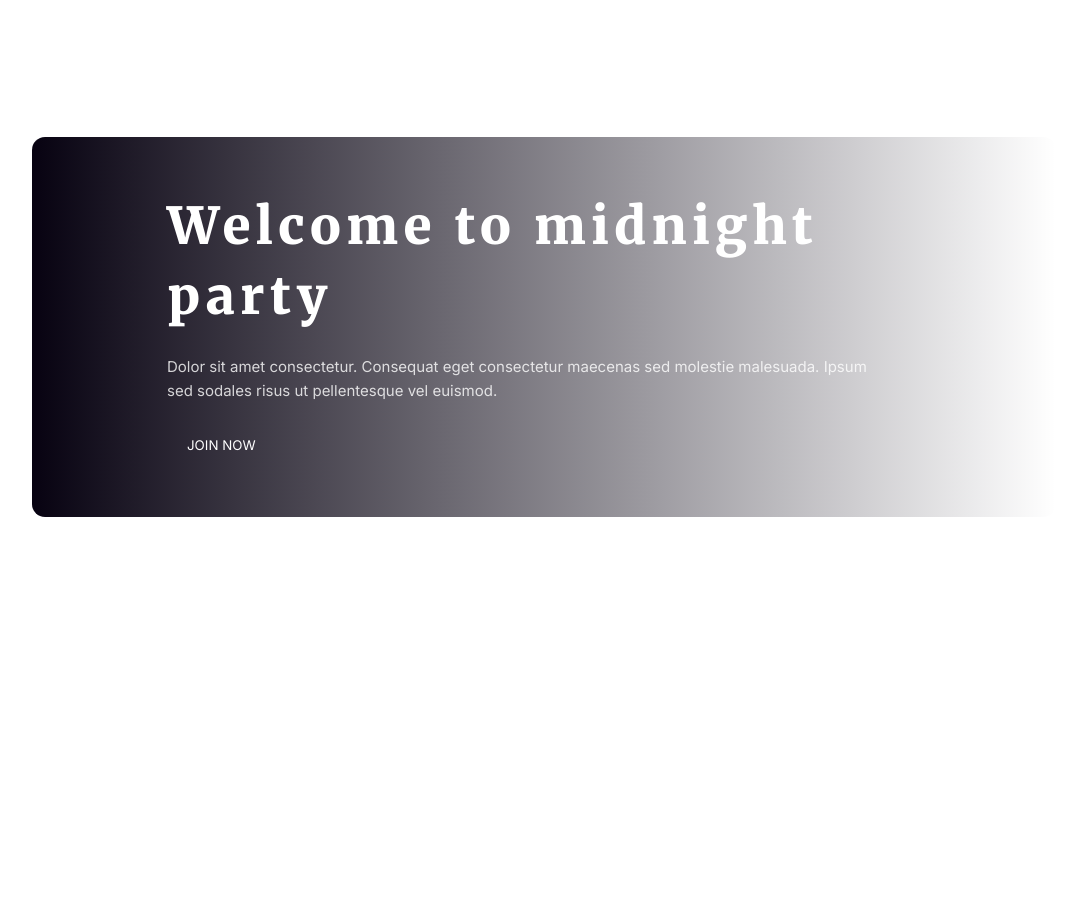
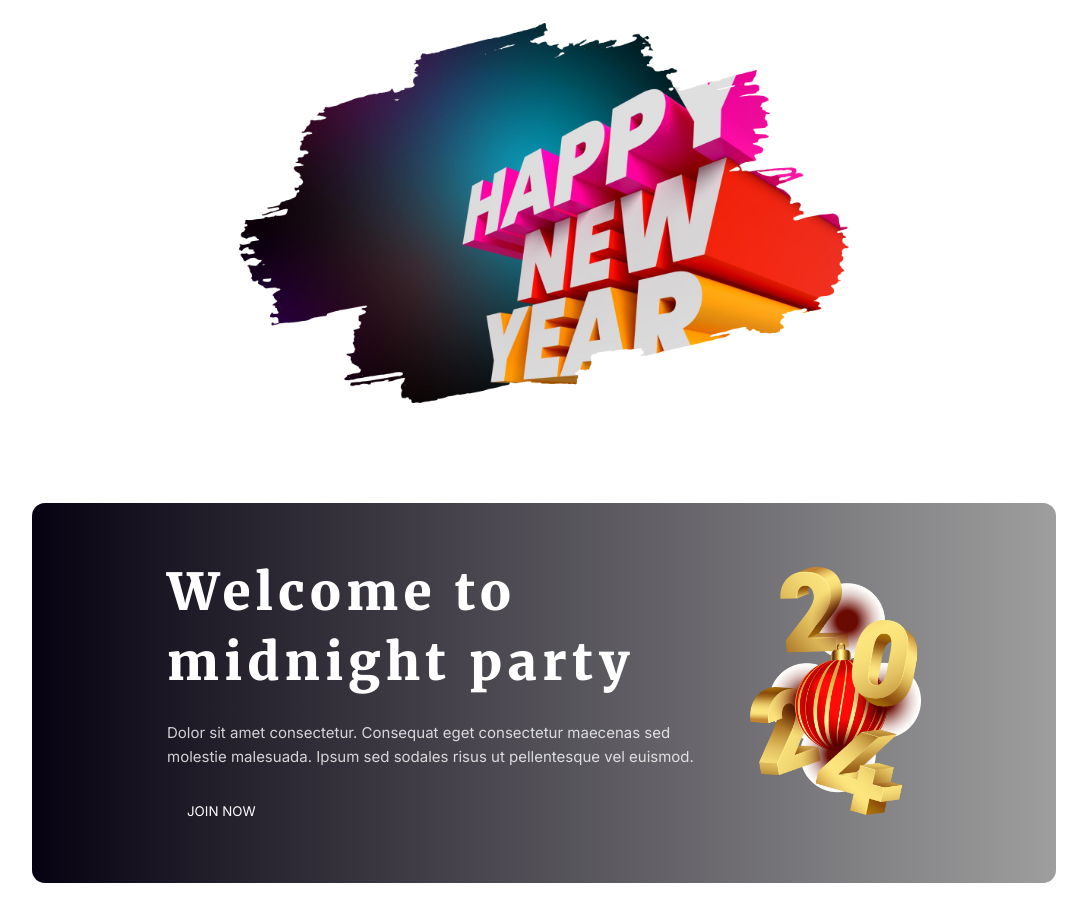
Before and after one commit to Anupam2570632/assignment-1, a plain HTML site: page index.html in a window 1280 px wide. Shown: the part 820-1742 px from the top of the page, without its empty margins (96-1183 px from the left). Before the commit the page ends 1377 px from the top, so only its background shows below. Drawn offline with Linux system fonts and the light colour scheme; the site is published under a folder, as on GitHub Pages, so addresses that start at the root find nothing.

Commit message:
image error solved

```diff
--- a/index.html
+++ b/index.html
@@ -23,7 +23,7 @@
           <h3 class="discount-heading-quality">OUR HOLIDAY DEALS ARE BETTER</h3>
           <h1 class="discount-catagory">ALL CATEGORIES</h1>
           <div class="dicount-section-img">
-            <img src="/resources/New Year Photo.png" alt="" />
+            <img src="resources/New Year Photo.png" alt="" />
           </div>
         </div>
       </div>
@@ -42,7 +42,7 @@
             <button>JOIN NOW</button>
           </div>
           <div class="party-container-img">
-            <img src="/resources/Group 70.png" alt="" />
+            <img src="resources/Group 70.png" alt="" />
           </div>
         </div>
       </div>
--- a/style.css
+++ b/style.css
@@ -19,7 +19,7 @@ section {
 
 .header-container {
   background: linear-gradient(180deg, #070211 0%, rgba(7, 2, 17, 0) 100%),
-    url("/resources/Banner\ Image.png");
+    url("resources/Banner\ Image.png");
   background-size: 100% 100%;
   margin: 40px auto;
   border-radius: 12px;
@@ -83,7 +83,7 @@ section {
 }
 .party-section-container {
   background: linear-gradient(90deg, #070211 0%, rgba(7, 2, 17, 0) 100%),
-    url("/resources/Vectorrr.png");
+    url("resources/Vectorrr.png");
   background-size: cover;
   border-radius: 13px;
   margin: 40px auto;
```
